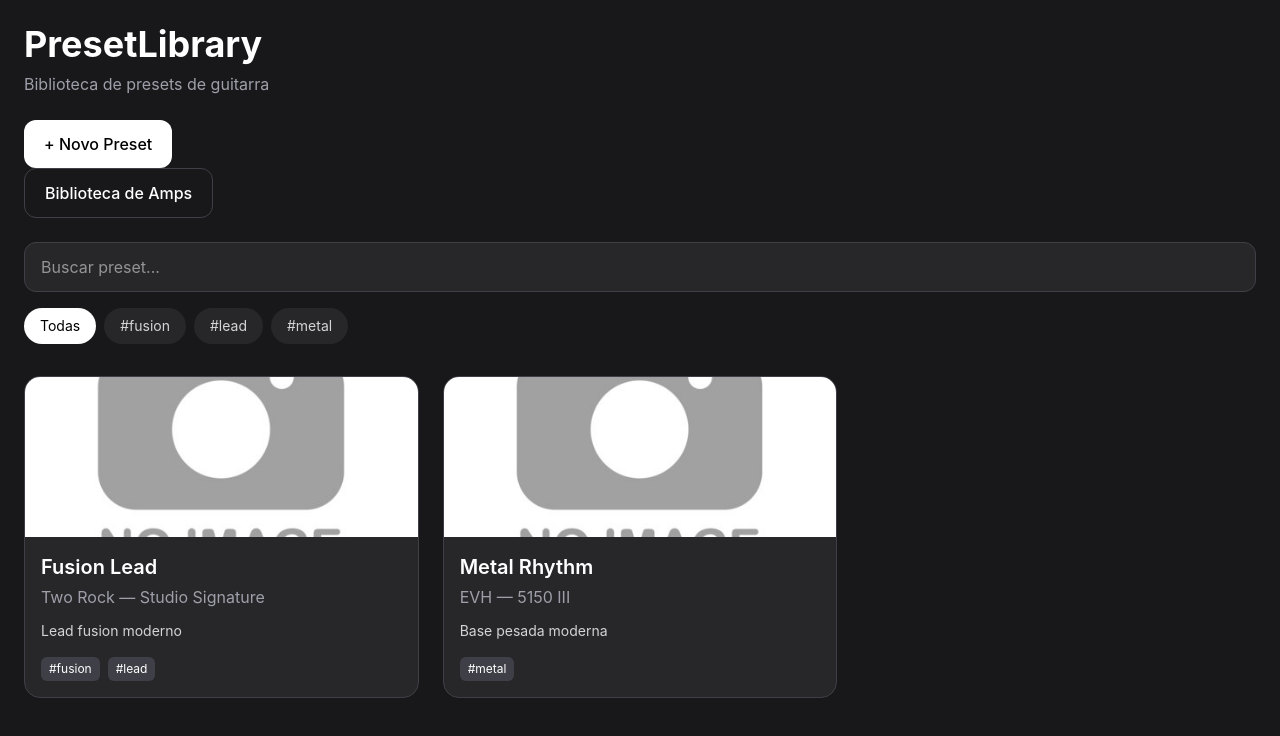
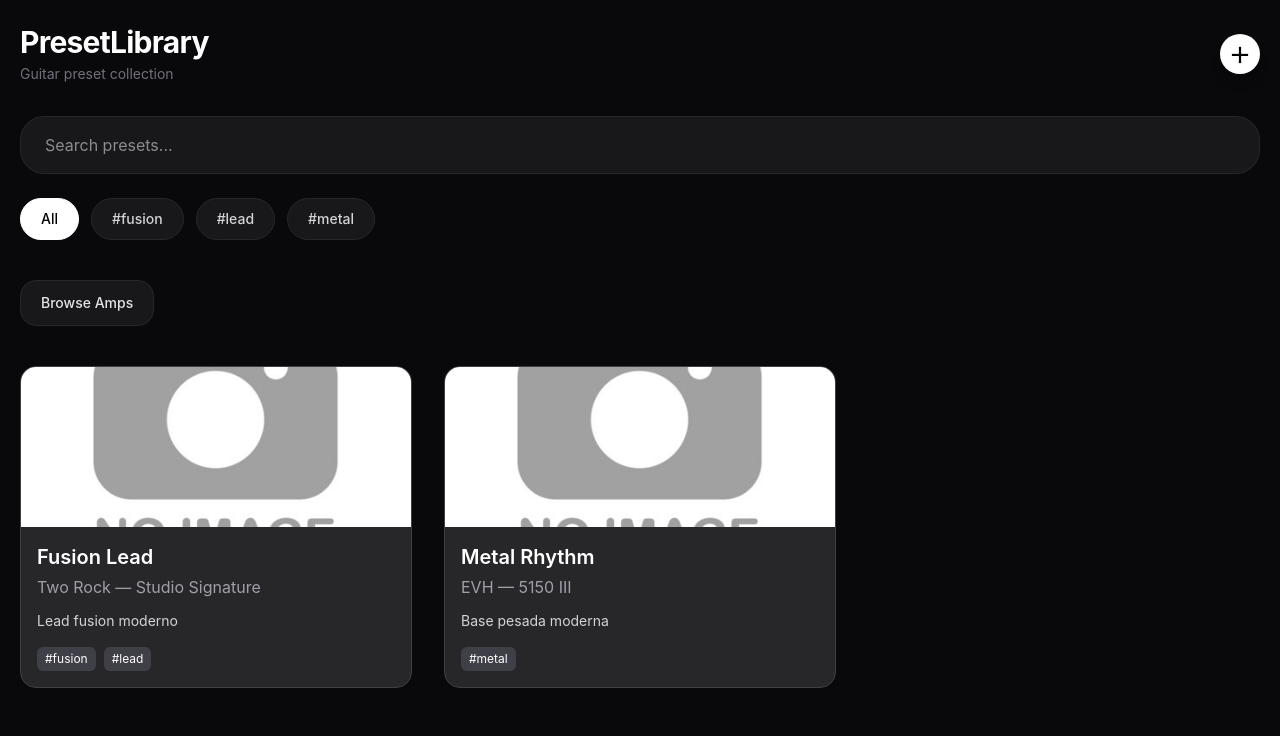
Before and after one commit to fernando-lucas/preset-library, a React (Vite) app: page / in a window 1280 px wide. Shown: the top 736 px of the page. Built offline with nearby package versions, Linux system fonts and the light colour scheme.

Commit message:
Ajustes na interface da HomePage

```diff
--- a/src/pages/HomePage.tsx
+++ b/src/pages/HomePage.tsx
@@ -1,9 +1,11 @@
-import { PresetCard } from '../components/PresetCard'
-import { getPresets } from '../services/presetService'
 import { useEffect, useState } from 'react'
-import type { Preset } from '../types/preset'
 import { Link } from 'react-router-dom'
 
+import { PresetCard } from '../components/PresetCard'
+
+import { getPresets } from '../services/presetService'
+
+import type { Preset } from '../types/preset'
 
 export function HomePage() {
   const [search, setSearch] = useState('')
@@ -20,11 +22,30 @@ export function HomePage() {
     loadPresets()
   }, [])
 
+  const availableTags = Array.from(
+    new Set(
+      presets.flatMap(preset => preset.tags)
+    )
+  )
+
   const filteredPresets = presets.filter(preset => {
+    const normalizedSearch =
+      search.toLowerCase()
+
     const matchesSearch =
       preset.name
         .toLowerCase()
-        .includes(search.toLowerCase())
+        .includes(normalizedSearch) ||
+
+      preset.description
+        .toLowerCase()
+        .includes(normalizedSearch) ||
+
+      preset.tags.some(tag =>
+        tag
+          .toLowerCase()
+          .includes(normalizedSearch)
+      )
 
     const matchesTag =
       !selectedTag ||
@@ -33,103 +54,111 @@ export function HomePage() {
     return matchesSearch && matchesTag
   })
 
-  const availableTags = Array.from(
-    new Set(
-      presets.flatMap(preset => preset.tags)
-    )
-  )
+  return (
+    <div className="min-h-screen bg-zinc-950 text-white">
+      <div className="mx-auto max-w-7xl px-5 py-6">
 
+        {/* HEADER */}
 
-
-  return (
-    <div className="min-h-screen bg-zinc-900 text-white p-6">
-      <h1 className="text-4xl font-bold">
+        <div className="flex items-center justify-between">
+          <div>
+            <h1 className="text-3xl font-bold tracking-tight">
               PresetLibrary
             </h1>
 
-      <p className="mt-2 text-zinc-400">
-        Biblioteca de presets de guitarra
+            <p className="mt-1 text-sm text-zinc-500">
+              Guitar preset collection
             </p>
+          </div>
 
-    <div className="mt-6 flex gap-4">
           <Link
             to="/new-preset"
             className="
-            inline-flex
+              flex
+              h-10
+              w-10
               items-center
-            rounded-xl
+              justify-center
+              rounded-full
               bg-white
-            px-5
-            py-3
-            font-medium
+              text-4xl
+              font-light
               text-black
-            transition
-            hover:opacity-80
+              shadow-lg
+              transition-all
+              duration-200
+              hover:scale-105
             "
           >
-            + Novo Preset
+            <span className="-translate-y-[2px]"> + </span>
+
           </Link>
         </div>
 
-    <Link
-      to="/amps"
-      className="
-        inline-flex
-        items-center
-        rounded-xl
-        border
-        border-zinc-700
-        px-5
-        py-3
-        font-medium
-        text-white
-        transition
-        hover:border-zinc-500
-      "
-      >
-      Biblioteca de Amps
-    </Link>
+        {/* SEARCH */}
 
-    <div className="mt-6 flex gap-4">
+        <div className="mt-8">
           <input
             type="text"
-            placeholder="Buscar preset..."
+            placeholder="Search presets..."
             value={search}
             onChange={e => setSearch(e.target.value)}
             className="
               w-full
-            rounded-xl
+              rounded-3xl
               border
-            border-zinc-700
-            bg-zinc-800
-            px-4
-            py-3
+              border-zinc-800
+              bg-zinc-900
+              px-6
+              py-4
+              text-base
               text-white
               outline-none
-            transition
-            focus:border-zinc-500
+              transition-all
+              focus:border-zinc-600
             "
           />
         </div>
 
-      <div className="mt-4 flex flex-wrap gap-2">
+        {/* TAGS */}
+
+        <div
+          className="
+            mt-6
+            flex
+            gap-3
+            overflow-x-auto
+            pb-2
+          "
+        >
           <button
             onClick={() => setSelectedTag('')}
             className={`
+              whitespace-nowrap
               rounded-full
-            px-4
-            py-2
+              border
+              px-5
+              py-2.5
               text-sm
-            transition
+              font-medium
+              transition-all
 
               ${
                 selectedTag === ''
-                ? 'bg-white text-black'
-                : 'bg-zinc-800 text-zinc-300'
+                  ? `
+                    border-white
+                    bg-white
+                    text-black
+                  `
+                  : `
+                    border-zinc-800
+                    bg-zinc-900
+                    text-zinc-300
+                  `
               }
             `}
           >
-          Todas
+            All
           </button>
 
           {availableTags.map(tag => (
@@ -137,16 +166,27 @@ export function HomePage() {
               key={tag}
               onClick={() => setSelectedTag(tag)}
               className={`
+                whitespace-nowrap
                 rounded-full
-              px-4
-              py-2
+                border
+                px-5
+                py-2.5
                 text-sm
-              transition
+                font-medium
+                transition-all
 
                 ${
                   selectedTag === tag
-                  ? 'bg-white text-black'
-                  : 'bg-zinc-800 text-zinc-300'
+                    ? `
+                      border-white
+                      bg-white
+                      text-black
+                    `
+                    : `
+                      border-zinc-800
+                      bg-zinc-900
+                      text-zinc-300
+                    `
                 }
               `}
             >
@@ -155,7 +195,41 @@ export function HomePage() {
           ))}
         </div>
 
-      <div className="mt-8 grid gap-6 grid-cols-1 md:grid-cols-2 xl:grid-cols-3 2xl:grid-cols-4">
+        {/* QUICK ACTIONS */}
+
+        <div className="mt-8 flex gap-3">
+          <Link
+            to="/amps"
+            className="
+              rounded-2xl
+              border
+              border-zinc-800
+              bg-zinc-900
+              px-5
+              py-3
+              text-sm
+              font-medium
+              text-zinc-200
+              transition-all
+              hover:border-zinc-700
+            "
+          >
+            Browse Amps
+          </Link>
+        </div>
+
+        {/* PRESETS */}
+
+        <div
+          className="
+            mt-10
+            grid
+            grid-cols-1
+            gap-8
+            md:grid-cols-2
+            xl:grid-cols-3
+          "
+        >
           {filteredPresets.map(preset => (
             <PresetCard
               key={preset.id}
@@ -163,6 +237,8 @@ export function HomePage() {
             />
           ))}
         </div>
+
+      </div>
     </div>
   )
 }
```
Lines whose indentation alone changed are shown as unchanged.
